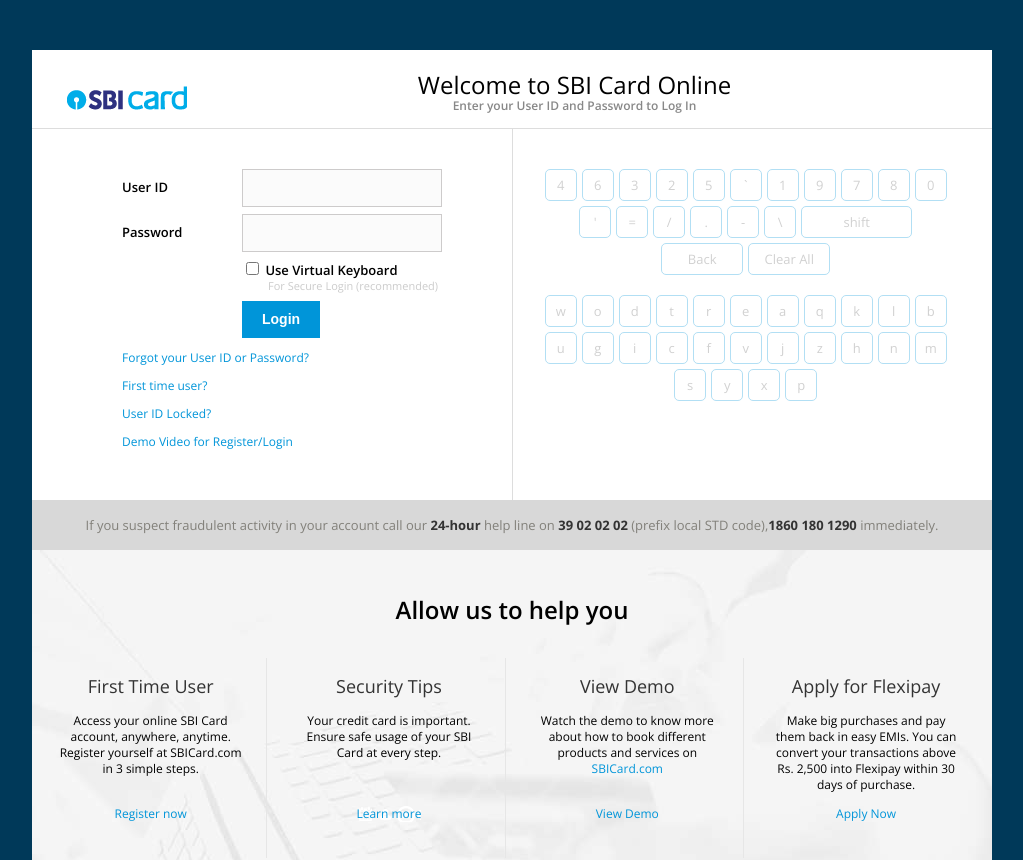
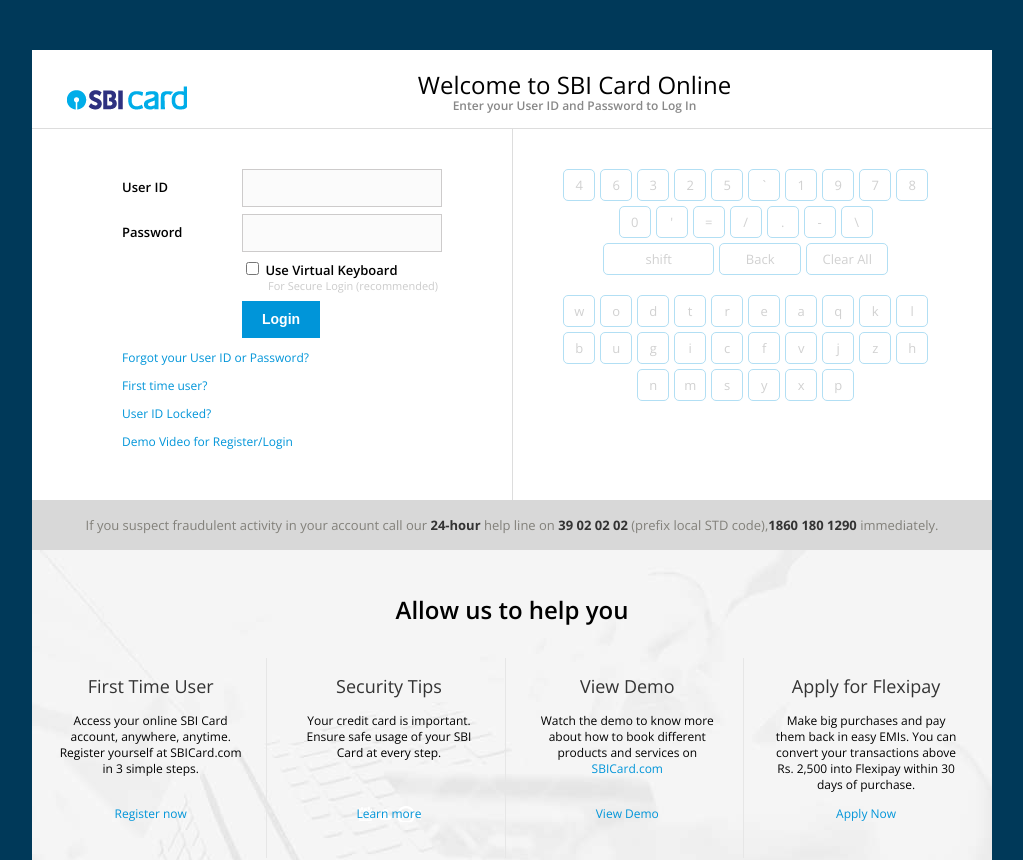
Before and after one commit to sammaan/my_works, an Angular app: page / in a window 1280 px wide. Shown: the top 860 px of the page, without its empty margins (128-1151 px from the left). Built offline with nearby package versions, Linux system fonts and the light colour scheme.

Commit message:
minor fix

```diff
--- a/src/app/login/login.component.css
+++ b/src/app/login/login.component.css
@@ -183,7 +183,7 @@
 
 #keyboard {
     margin: 0;
-    padding: 0 30px;
+    padding: 0 50px;
     list-style: none;
     text-align: center;
 }
```
